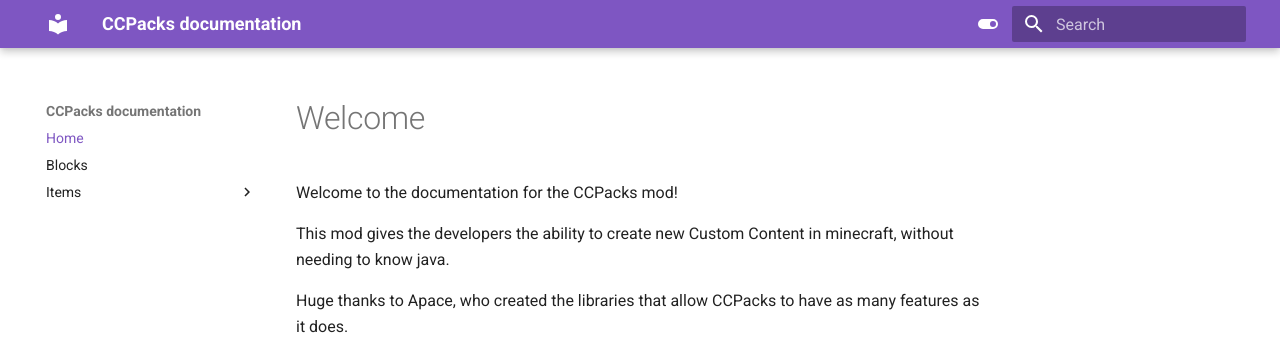
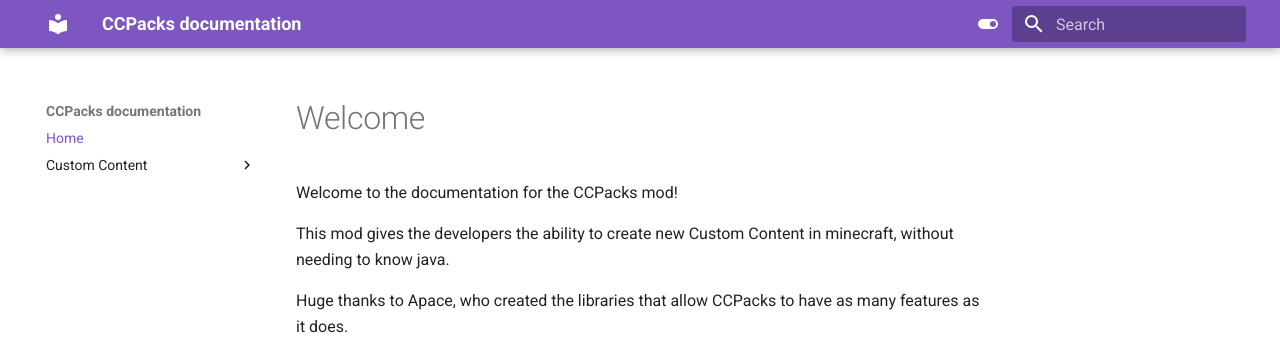
Before and after one commit to eggohito/CCPacks-Documentation, an MkDocs documentation site: the page built from docs/index.md, in a window 1280 px wide. Shown: the top 349 px of the page. Built offline with MkDocs 1.6.1 and Material for MkDocs 9.7.7, drawn with Linux system fonts in a browser that asks for light colours.

Commit message:
Update mkdocs.yml

```diff
--- a/mkdocs.yml
+++ b/mkdocs.yml
@@ -2,14 +2,15 @@
 
 nav:
     - Home: index.md
-    - Blocks: blocks.md
-    - Items:
-      - Armor: item/armor.md
-      - Durable Item: item/durable.md
-      - Food: item/food.md
-      - General: item/general.md
-      - Tools: item/tools.md
-      - Weapons: item/weapons.md
+    - Custom Content:
+      - Blocks: blocks.md
+      - Items:
+        - Armor: item/armor.md
+        - Durable Item: item/durable.md
+        - Food: item/food.md
+        - General: item/general.md
+        - Tools: item/tools.md
+        - Weapons: item/weapons.md
 
 
 theme:
```
